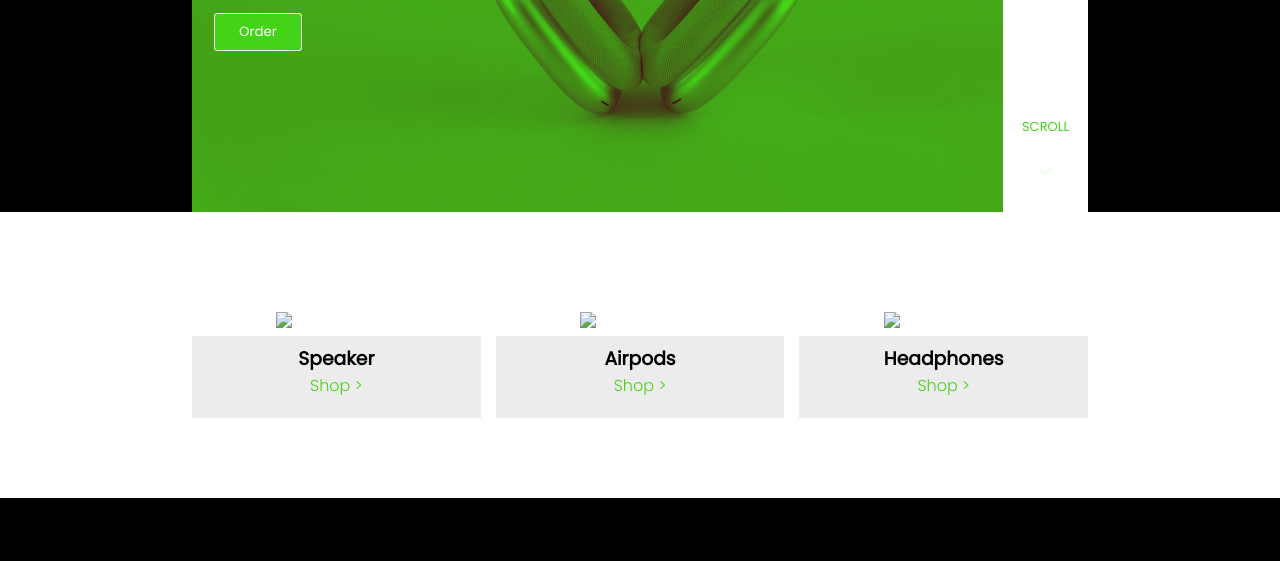
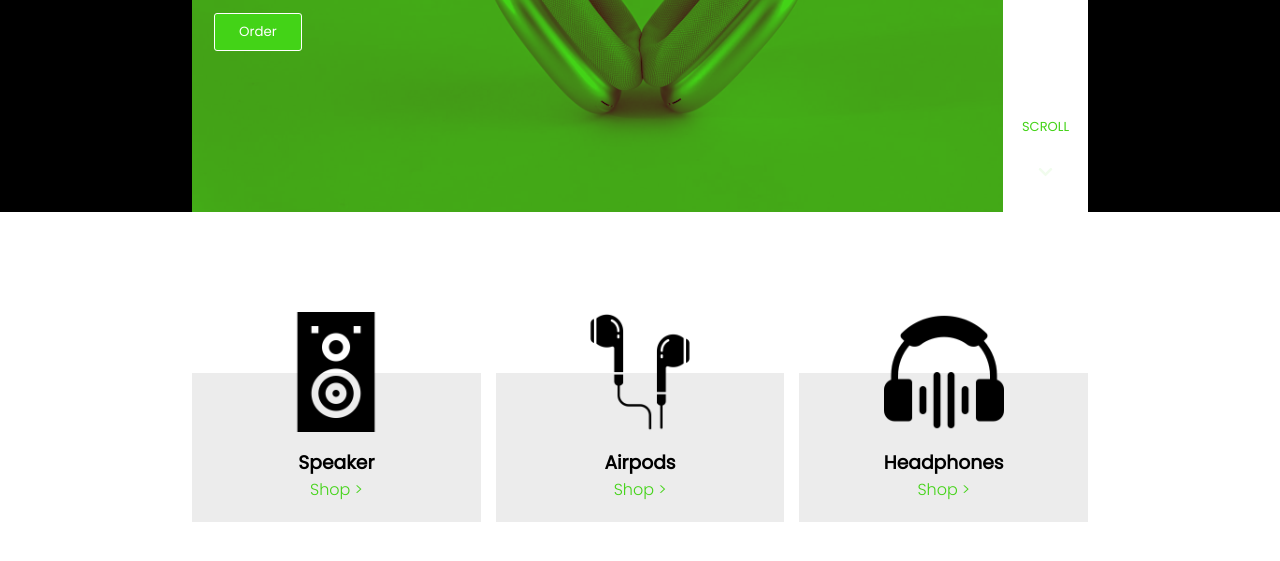
Before and after one commit to Priyanshu-07/Auda-Website, a plain HTML site: page index.html in a window 1280 px wide. Shown: the part 505-1066 px from the top of the page. Before the commit the page ends 1003 px from the top, so only its background shows below. Drawn offline with Linux system fonts and the light colour scheme; a web font is replaced by a local one.

```diff
--- a/index.html
+++ b/index.html
@@ -64,26 +64,17 @@
 
         <div class="items-container">
           <div class="item">
-            <img
-              class="item-image"
-              src="../project/static/images/speaker.png"
-            />
+            <img class="item-image" src="./static/images/speaker.png" />
             <h3 class="z-index">Speaker</h3>
             <p class="z-index"><a class="item-link" href="#">Shop ></a></p>
           </div>
           <div class="item">
-            <img
-              class="item-image"
-              src="../project/static/images/airpods.png"
-            />
+            <img class="item-image" src="./static/images/airpods.png" />
             <h3 class="z-index">Airpods</h3>
             <p class="z-index"><a class="item-link" href="#">Shop ></a></p>
           </div>
           <div class="item">
-            <img
-              class="item-image"
-              src="../project/static/images/headphones.png"
-            />
+            <img class="item-image" src="./static/images/headphones.png" />
             <h3 class="z-index">Headphones</h3>
             <p class="z-index"><a class="item-link" href="#">Shop ></a></p>
           </div>
```
